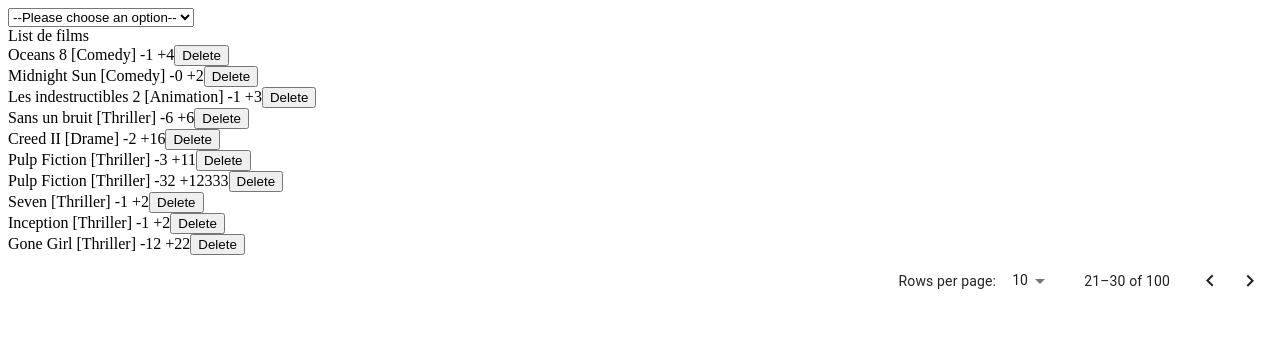
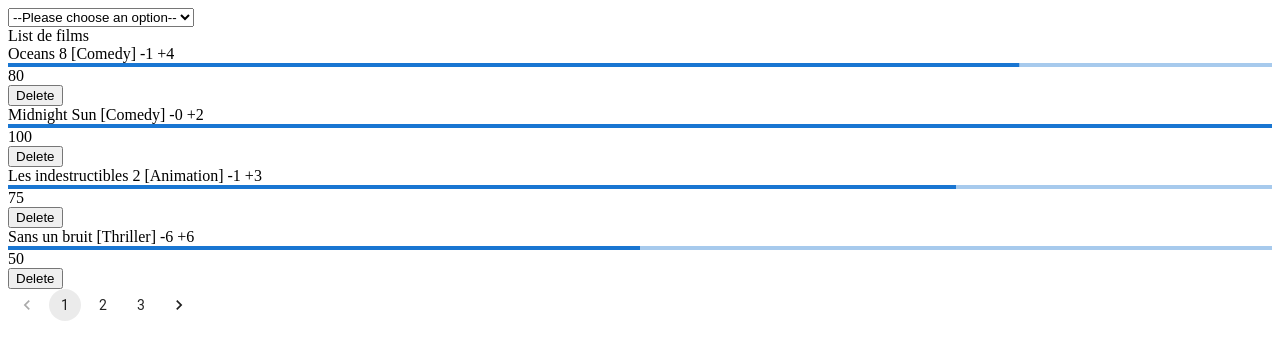
Before and after one commit to pintodav75/particeep-test, a React (Create React App) app: page / in a window 1280 px wide. Shown: the top 360 px of the page. Built offline with nearby package versions, Linux system fonts and the light colour scheme.

Commit message:
ajout like dislike bar

```diff
--- a/src/components/movieList.js
+++ b/src/components/movieList.js
@@ -1,24 +1,42 @@
 import { connect } from 'react-redux'
 import { deleteMovie, deleteLastMovie } from '../redux/actions'
+import LinearProgress from '@mui/material/LinearProgress';
+
 
 const lastMovieInCategory = (movies, category) => {
     const categories = movies.filter(m => m.category === category)
     return categories.length === 1;
 }
 
-const MovieList = ({  movies, filter, deleteSimple, deleteLast }) => {
+const LikeBar = ({ likes, dislikes }) => {
+    const votes = likes + dislikes;
+    const voteValue = 100 / votes;
+    const result = likes * voteValue;
+
+    return (
+        <>
+            <LinearProgress value={result} variant={'determinate'} />
+            <div>{result}</div>
+        </>
+    )
+}
+
+const MovieList = ({  movies, filter, deleteSimple, deleteLast, page }) => {
     const moviesFiltered = movies.filter(m => {
         if (filter === '') return true;
         return (m.category === filter)
     })
 
+    const moviesFilteredPaged = moviesFiltered.splice((page-1)*4, 4)
+
     return (
     <div>
         List de films
-        {moviesFiltered.map((m) => {
+        {moviesFilteredPaged.map((m) => {
             return (
             <div key={m.id} >
                 {m.title} [{m.category}] -{m.dislikes}  +{m.likes}
+                <LikeBar likes={m.likes} dislikes={m.dislikes} />
                 <button onClick={() => {
                     if (lastMovieInCategory(movies, m.category))
                         deleteLast(m.id)
@@ -35,7 +53,7 @@
 const mapStateToProps = (state) => ({
     movies: state.movies,
     filter : state.filter,
-    pagination: state.pagination,
+    page: state.pagination.page,
 })
 
 export default connect(
--- a/src/components/pagination.js
+++ b/src/components/pagination.js
@@ -1,27 +1,38 @@
+import { connect } from 'react-redux'
+
 import * as React from 'react';
-import TablePagination from '@mui/material/TablePagination';
+import Pagination from '@mui/material/Pagination';
 
-export default function TablePaginationDemo() {
-  const [page, setPage] = React.useState(2);
-  const [rowsPerPage, setRowsPerPage] = React.useState(10);
+import { setPage } from '../redux/actions';
+
+const PaginationComponent = ({ movies, page, filter, setPage }) => {
+  const moviesFiltered = movies.filter(m => {
+    if (filter === '') return true;
+    return (m.category === filter)
+})
 
   const handleChangePage = (event, newPage) => {
-    setPage(newPage);
-  };
-
-  const handleChangeRowsPerPage = (event) => {
-    setRowsPerPage(parseInt(event.target.value, 10));
-    setPage(0);
+    setPage(newPage)
   };
 
   return (
-    <TablePagination
+    <Pagination
       component="div"
-      count={100}
+      count={Math.ceil(moviesFiltered.length / 4)}
       page={page}
-      onPageChange={handleChangePage}
-      rowsPerPage={rowsPerPage}
-      onRowsPerPageChange={handleChangeRowsPerPage}
+      onChange={handleChangePage}
+      defaultPage={page}
     />
   );
 }
+
+const mapStateToProps = (state) => ({
+  movies: state.movies,
+  page: state.pagination.page,
+  filter: state.filter,
+})
+
+export default connect(
+  mapStateToProps,
+  { setPage }
+)(PaginationComponent);
--- a/src/redux/actionTypes.js
+++ b/src/redux/actionTypes.js
@@ -1,3 +1,4 @@
 export const UPDATE_FILTER = "UPDATE_FILTER";
 export const DELETE_MOVIE = "DELETE_MOVIE"
 export const DELETE_LAST_MOVIE = "DELETE_LAST_MOVIE"
+export const SET_PAGE = "SET_PAGE"
--- a/src/redux/actions.js
+++ b/src/redux/actions.js
@@ -2,6 +2,7 @@
   UPDATE_FILTER,
   DELETE_MOVIE,
   DELETE_LAST_MOVIE,
+  SET_PAGE,
 } from "./actionTypes";
 
 export const updateFilter = category => ({
@@ -24,3 +25,11 @@
     id
   }
 });
+
+
+export const setPage = page => ({
+  type: SET_PAGE,
+  payload: {
+    page
+  }
+});
--- a/src/redux/reducers/index.js
+++ b/src/redux/reducers/index.js
@@ -1,8 +1,10 @@
 import { combineReducers } from "redux";
 import filterReducer from "./filter";
 import moviesReducer from "./movies";
+import paginationReducer from "./pagination";
 
 export default combineReducers({
     movies: moviesReducer,
     filter: filterReducer,
+    pagination: paginationReducer,
 });
--- a/src/redux/reducers/movies.js
+++ b/src/redux/reducers/movies.js
@@ -7,7 +7,7 @@
 const initialState = movies;
 
 const moviesReducer = (state = initialState, action) => {
-    if (action.type == DELETE_MOVIE || action.type == DELETE_LAST_MOVIE) {
+    if (action.type === DELETE_MOVIE || action.type === DELETE_LAST_MOVIE) {
         return state.filter((m) => m.id !== action.payload.id);
     }
 
--- /dev/null
+++ b/src/redux/reducers/pagination.js
@@ -0,0 +1,14 @@
+import { SET_PAGE } from "../actionTypes";
+
+const initialState = {
+    page: 1,
+};
+
+const paginationReducer = (state = initialState, action) => {
+    if (action.type === SET_PAGE)
+        return { page: action.payload.page }
+
+    return state;
+};
+
+export default paginationReducer;
```
Also changed, not shown: 1 other file (tests, documents, lock files or other folders).
